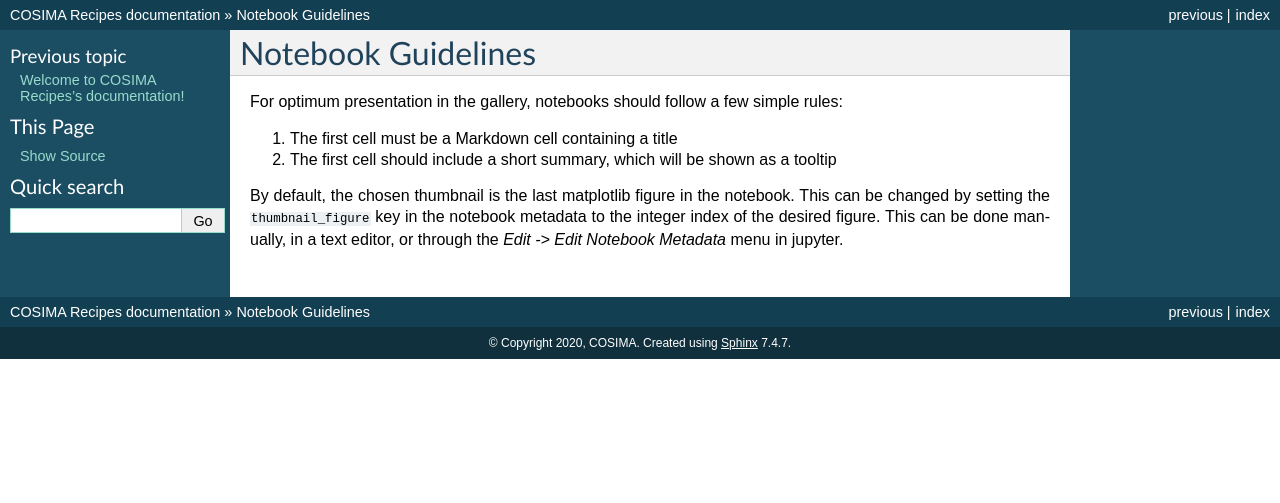
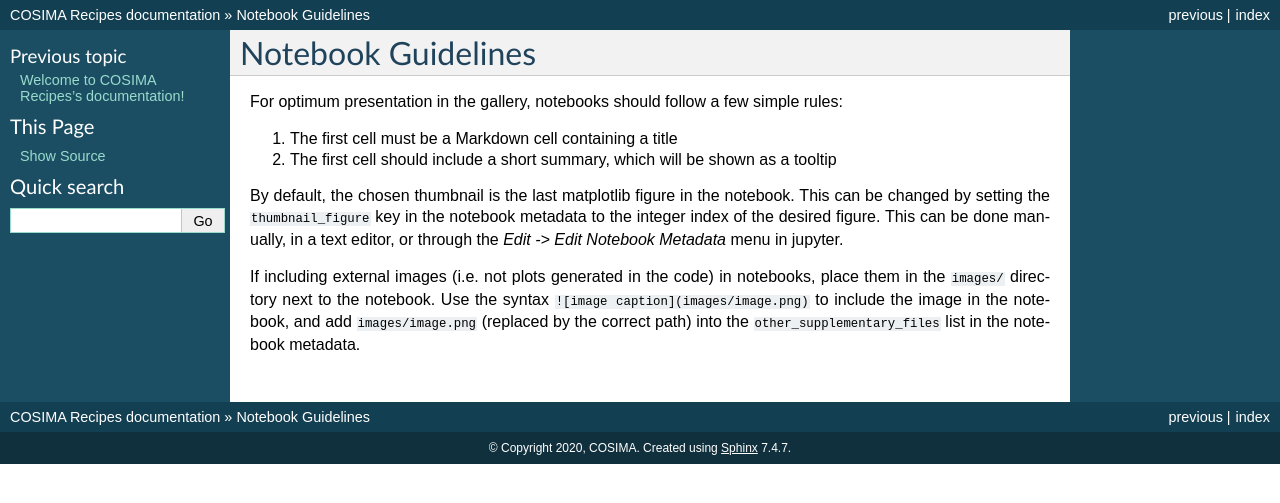
Before and after one commit to COSIMA/cosima-recipes, a Sphinx documentation site: the page built from docs/guidelines.rst, in a window 1280 px wide. Shown: the top 503 px of the page. Built offline with Sphinx 7.4.7, drawn with Linux system fonts in a browser that asks for light colours; pages that are not in the unit, such as notebooks, are missing from menus.

Commit message:
Add guidelines for embedded images

```diff
--- a/docs/guidelines.rst
+++ b/docs/guidelines.rst
@@ -13,3 +13,10 @@ notebook. This can be changed by setting the ``thumbnail_figure`` key
 in the notebook metadata to the integer index of the desired
 figure. This can be done manually, in a text editor, or through the
 *Edit -> Edit Notebook Metadata* menu in jupyter.
+
+If including external images (i.e. not plots generated in the code) in
+notebooks, place them in the ``images/`` directory next to the
+notebook. Use the syntax ``![image caption](images/image.png)`` to
+include the image in the notebook, and add ``images/image.png``
+(replaced by the correct path) into the ``other_supplementary_files``
+list in the notebook metadata.
```
